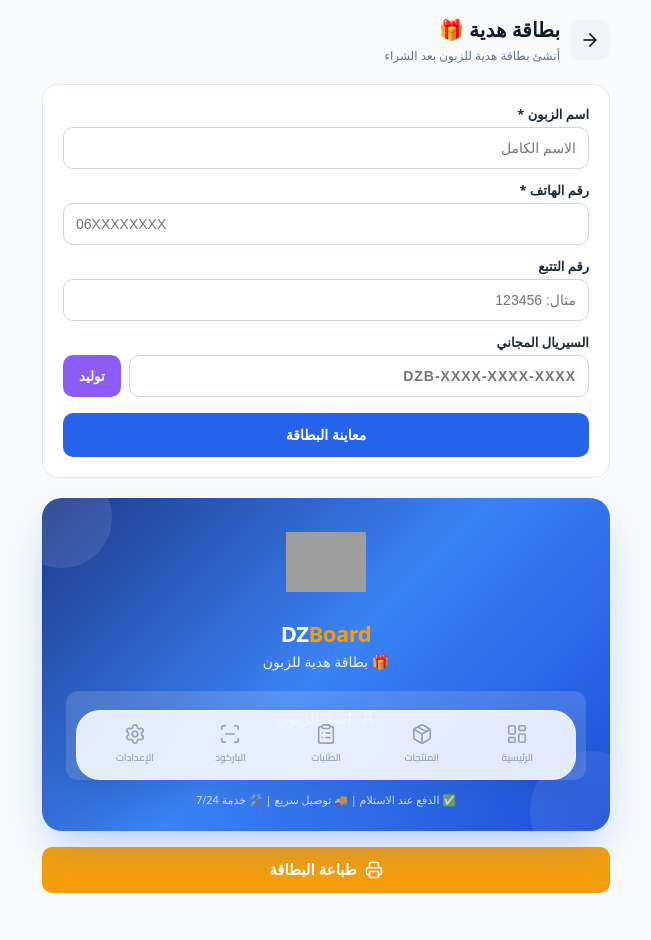
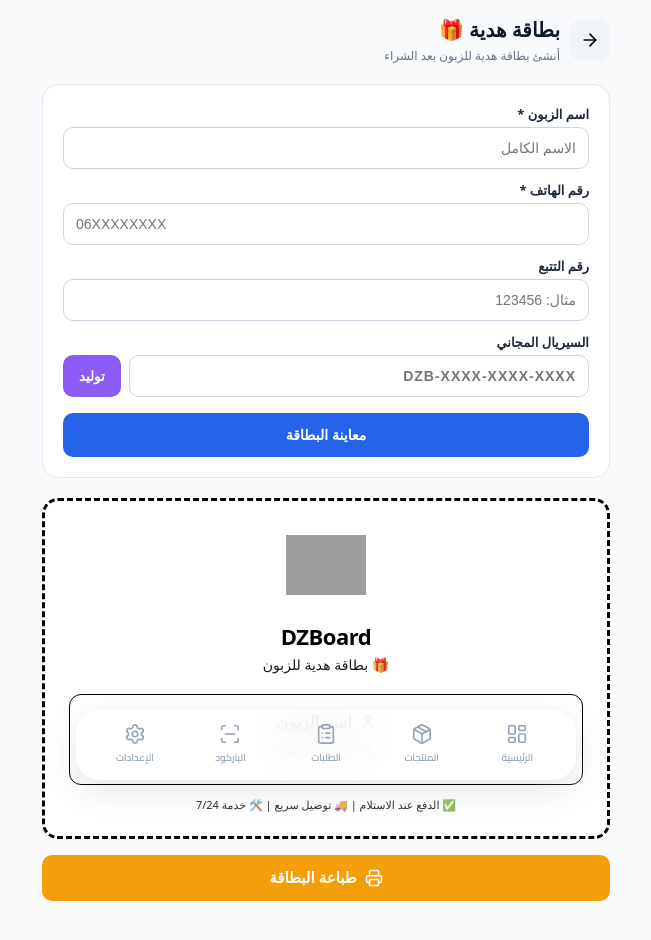
Before and after one commit to ectroshop9/dzboard, a React (Vite) app: page /admin/gift-card in a window 1280 px wide. Both pictures are taken after a click on the button "معاينة البطاقة". Shown: the top 940 px of the page, without its empty margins (314-965 px from the left). Built offline with nearby package versions, Linux system fonts and the light colour scheme; no server answers; grey boxes are pictures that could not be loaded.

Commit message:
feat: black and white gift card for printing

```diff
--- a/src/pages/AdminGiftCardPage.jsx
+++ b/src/pages/AdminGiftCardPage.jsx
@@ -152,7 +152,7 @@ export default function AdminGiftCardPage() {
 
         {/* البطاقة */}
         {generated && (
-          <div style={{ background: 'linear-gradient(135deg, #1e3a8a 0%, #3b82f6 50%, #1d4ed8 100%)', borderRadius: 20, padding: 24, color: '#fff', textAlign: 'center', position: 'relative', overflow: 'hidden', boxShadow: '0 20px 40px -10px rgba(59, 130, 246, 0.4)' }}>
+          <div style={{ background: '#fff', border: '3px dashed #000', borderRadius: 16, padding: 24, color: '#000', textAlign: 'center', position: 'relative', overflow: 'hidden' }}>
 
             {/* زخارف */}
             <div style={{ position: 'absolute', top: -30, left: -30, width: 100, height: 100, borderRadius: '50%', background: 'rgba(255,255,255,0.1)' }} />
@@ -168,13 +168,13 @@ export default function AdminGiftCardPage() {
             </div>
 
             <div style={{ fontSize: 22, fontWeight: 900, marginBottom: 4, letterSpacing: -0.5 }}>
-              DZ<span style={{ color: '#f59e0b' }}>Board</span>
+              DZ<span>Board</span>
             </div>
             <div style={{ fontSize: 14, opacity: 0.9, marginBottom: 20 }}>
               🎁 بطاقة هدية للزبون
             </div>
 
-            <div style={{ background: 'rgba(255,255,255,0.15)', borderRadius: 12, padding: 16, marginBottom: 12, backdropFilter: 'blur(10px)' }}>
+            <div style={{ border: '1px solid #000', borderRadius: 12, padding: 16, marginBottom: 12 }}>
               <div style={{ display: 'flex', alignItems: 'center', justifyContent: 'center', gap: 8, marginBottom: 8 }}>
                 <User size={16} />
                 <span style={{ fontSize: 16, fontWeight: 800 }}>{formData.customer_name || 'اسم الزبون'}</span>
@@ -194,7 +194,7 @@ export default function AdminGiftCardPage() {
             </div>
 
             {formData.serial_code && (
-              <div style={{ background: '#f59e0b', borderRadius: 12, padding: 14, marginBottom: 8 }}>
+              <div style={{ border: '1px solid #000', borderRadius: 12, padding: 14, marginBottom: 8 }}>
                 <div style={{ display: 'flex', alignItems: 'center', justifyContent: 'center', gap: 8, marginBottom: 4 }}>
                   <Key size={16} />
                   <span style={{ fontSize: 12, fontWeight: 700 }}>السيريال المجاني للتحميل</span>
```
